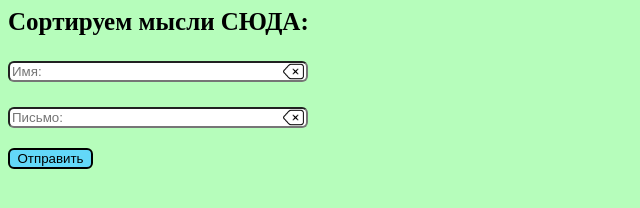
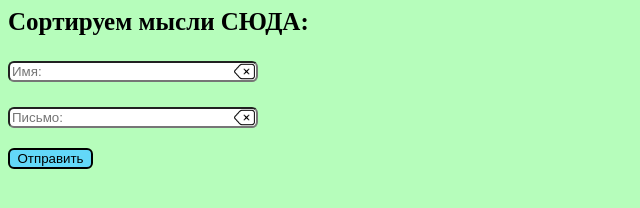
Before and after one commit to IrinaVergun/chat, a website: page index.html in a window 1280 px wide. Shown: the whole page, without its empty margins (0-640 px from the left). Drawn offline with Linux system fonts and the light colour scheme.

Commit message:
подставляю

```diff
--- a/style.css
+++ b/style.css
@@ -1,12 +1,12 @@
 .delete {
   position: absolute;
   width: 21px;
-  right: -4px;
+  right: -5px;
   top: 0;
 }
 input {
   /* margin-top: 25px; */
-  width: 292px;
+  width: 242px;
   border-radius: 6px;
 
   /* position: absolute;     */
@@ -31,5 +31,5 @@ body {
 .input {
   position: relative;
   margin-top: 25px;
-  width: 292px;
+  width: 242px;
 }
```
